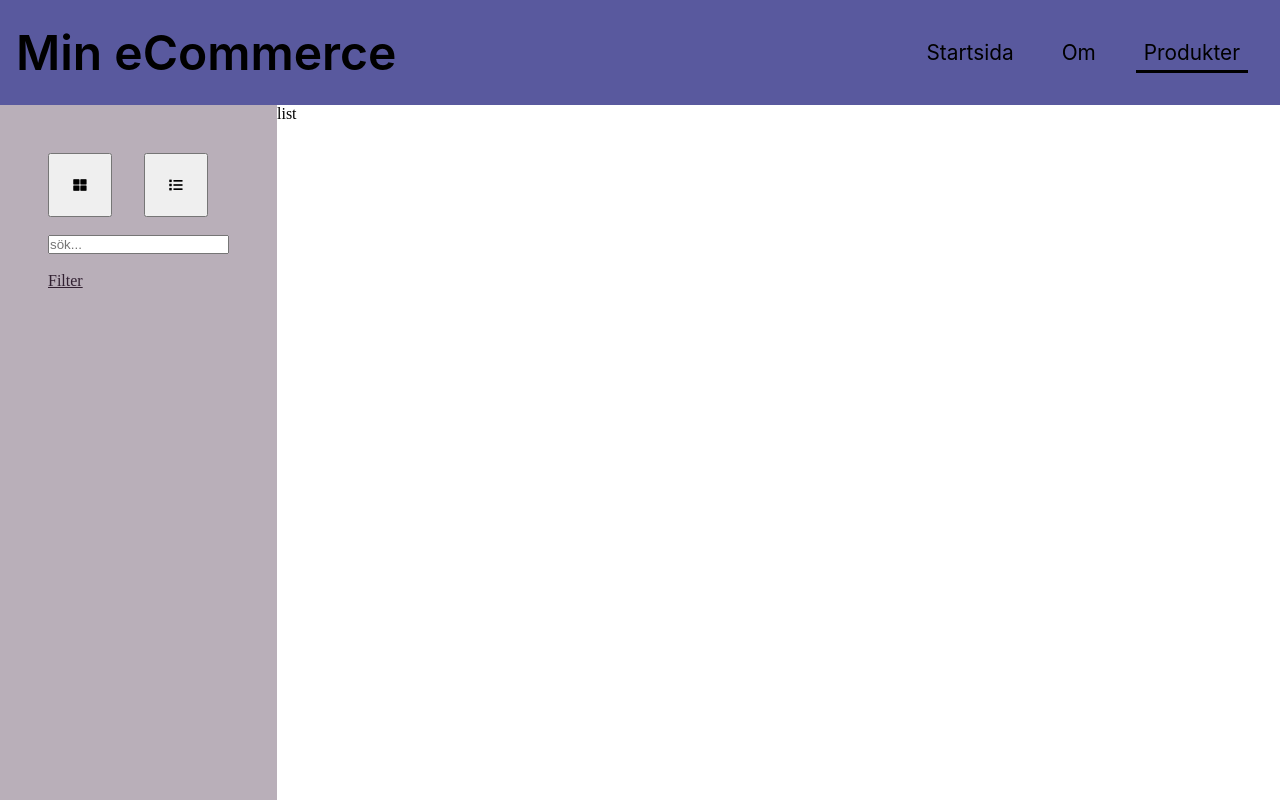
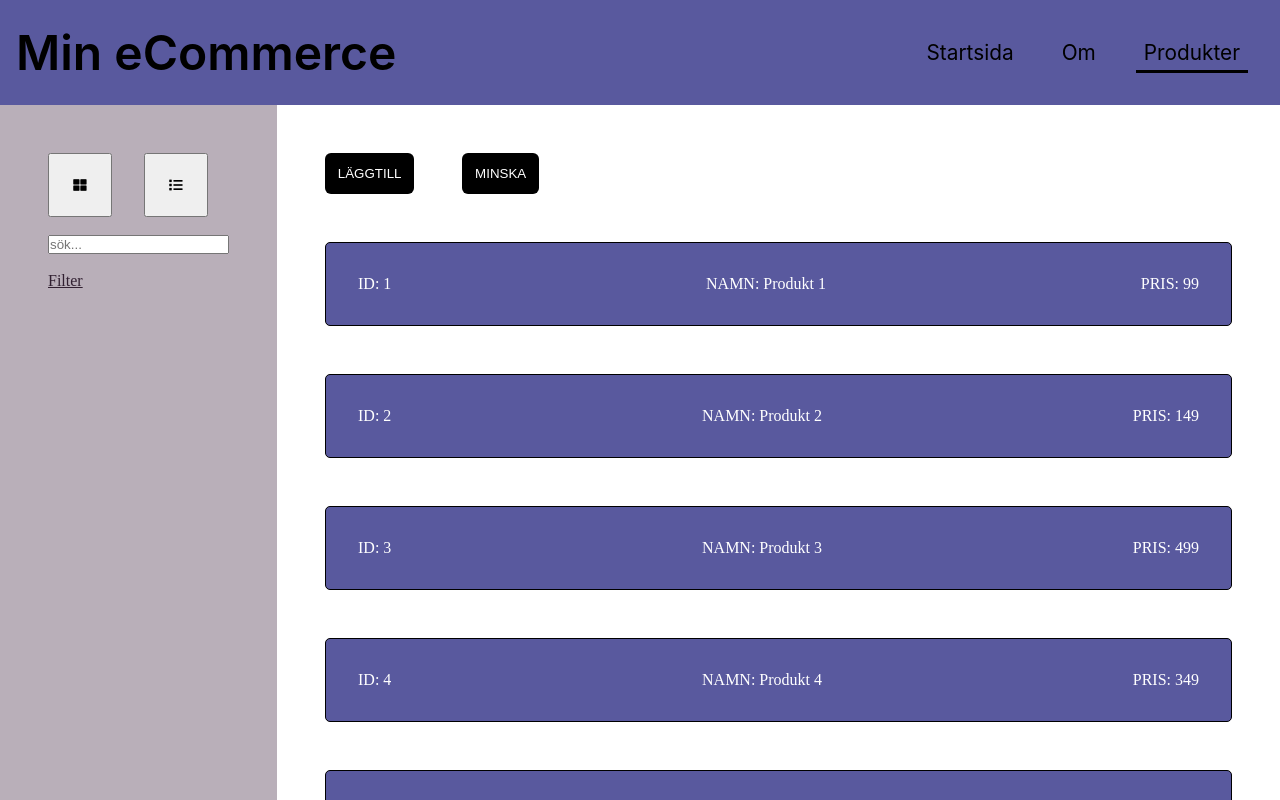
Before and after one commit to AlbinHellman/JavaScript2-Inl-mningsuppgift-1, a Vue app in the folder JavaScript-2-Inlämningsuppgift-1/uppgift1/: page /products in a window 1280 px wide. Both pictures are taken after a click on the button 176 px from the left and 185 px from the top of the page. Shown: the top 800 px of the page. Built offline with nearby package versions, Linux system fonts and the light colour scheme.

Commit message:
JavaScript2-Inlämningsuppgift-1

```diff
--- a/JavaScript-2-Inlämningsuppgift-1/uppgift1/src/App.vue
+++ b/JavaScript-2-Inlämningsuppgift-1/uppgift1/src/App.vue
@@ -31,4 +31,13 @@ export default {
   cursor:pointer;
 }
 
+.btn:hover {
+  box-shadow: 0 0 5px 0 rgb(27, 27, 252);
+}
+
+.btn:active {
+  background: rgb(89, 89, 158);
+  box-shadow: none;
+}
+
 </style>
--- a/JavaScript-2-Inlämningsuppgift-1/uppgift1/src/components/Products/Grid.vue
+++ b/JavaScript-2-Inlämningsuppgift-1/uppgift1/src/components/Products/Grid.vue
@@ -1,7 +1,7 @@
 <template>
 <div>
-    <button class="btn">LÄGGTILL</button>
-    <button class="btn">MINSKA</button>
+    <button @click="addToPrice" class="btn">LÄGGTILL</button>
+    <button @click="subPrice(5)" class="btn">MINSKA</button>
     <div class="grid">
         <product-card v-for="product in products" :key="product.id" :product="product" />
         </div>
@@ -36,6 +36,18 @@ export default {
                 { id: 15, name: 'Produkt 15', price: 3290 }
             ]
         }
+    },
+    methods: {
+        addToPrice() {
+            this.products.forEach(product => {
+                product.price += 10
+            })
+        },
+        subPrice(amount) {
+            this.products.forEach(product => {
+                product.price -= amount
+            })
+        }
     }
 
 }
--- a/JavaScript-2-Inlämningsuppgift-1/uppgift1/src/components/Products/List.vue
+++ b/JavaScript-2-Inlämningsuppgift-1/uppgift1/src/components/Products/List.vue
@@ -1,16 +1,71 @@
 <template>
 <div>
-    list
-</div>
-
+    <button @click="addToPrice" class="btn">LÄGGTILL</button>
+    <button @click="subPrice(5)" class="btn">MINSKA</button>
+    <div class="list">
+        <product-card v-for="product in products" :key="product.id" :product="product" />
+        </div>
+        </div>
 </template>
 
+
 <script>
+import ProductCard from './ProductCard'
 export default {
+    components: {
+        ProductCard
+    },
+    data() {
+        return {
+
+       // products: [
+       //         { id: 1, name: 'Produkt 1', price: 99 },
+       //         { id: 2, name: 'Produkt 2', price: 149 },
+       //         { id: 3, name: 'Produkt 3', price: 499 },
+       //         { id: 4, name: 'Produkt 4', price: 349 },
+       //         { id: 5, name: 'Produkt 5', price: 89 },
+       //         { id: 6, name: 'Produkt 6', price: 329 },
+       //         { id: 7, name: 'Produkt 7', price: 890 },
+       //         { id: 8, name: 'Produkt 8', price: 590 },
+       //         { id: 9, name: 'Produkt 9', price: 289 },
+       //         { id: 10, name: 'Produkt 10', price: 199 },
+       //         { id: 11, name: 'Produkt 11', price: 1399 },
+       //         { id: 12, name: 'Produkt 12', price: 3999 },
+       //         { id: 13, name: 'Produkt 13', price: 1599 },
+       //         { id: 14, name: 'Produkt 14', price: 2499 },
+       //         { id: 15, name: 'Produkt 15', price: 3290 }
+        //    ]
+        }
+    },
+    methods: {
+        addToPrice() {
+            this.products.forEach(product => {
+                product.price += 10
+            })
+        },
+        subPrice(amount) {
+            this.products.forEach(product => {
+                product.price -= amount
+            })
+        }
+    },
+    computed: {
+        products() {
+            return this.$store.state.products
+        }
+    }
 
 }
 </script>
 
-<style>
+<style scoped>
+
+.card {
+    background: rgb(89, 89, 158);
+    color: white;
+    margin: 3rem;
+    display: flex;
+    justify-content: space-between;
+}
 
 </style>
--- a/JavaScript-2-Inlämningsuppgift-1/uppgift1/src/store/index.js
+++ b/JavaScript-2-Inlämningsuppgift-1/uppgift1/src/store/index.js
@@ -5,6 +5,24 @@ Vue.use(Vuex)
 
 export default new Vuex.Store({
   state: {
+    products: [
+      { id: 1, name: 'Produkt 1', price: 99 },
+      { id: 2, name: 'Produkt 2', price: 149 },
+      { id: 3, name: 'Produkt 3', price: 499 },
+      { id: 4, name: 'Produkt 4', price: 349 },
+      { id: 5, name: 'Produkt 5', price: 89 },
+      { id: 6, name: 'Produkt 6', price: 329 },
+      { id: 7, name: 'Produkt 7', price: 890 },
+      { id: 8, name: 'Produkt 8', price: 590 },
+      { id: 9, name: 'Produkt 9', price: 289 },
+      { id: 10, name: 'Produkt 10', price: 199 },
+      { id: 11, name: 'Produkt 11', price: 1399 },
+      { id: 12, name: 'Produkt 12', price: 3999 },
+      { id: 13, name: 'Produkt 13', price: 1599 },
+      { id: 14, name: 'Produkt 14', price: 2499 },
+      { id: 15, name: 'Produkt 15', price: 3290 }
+
+    ]
   },
   mutations: {
   },
```
